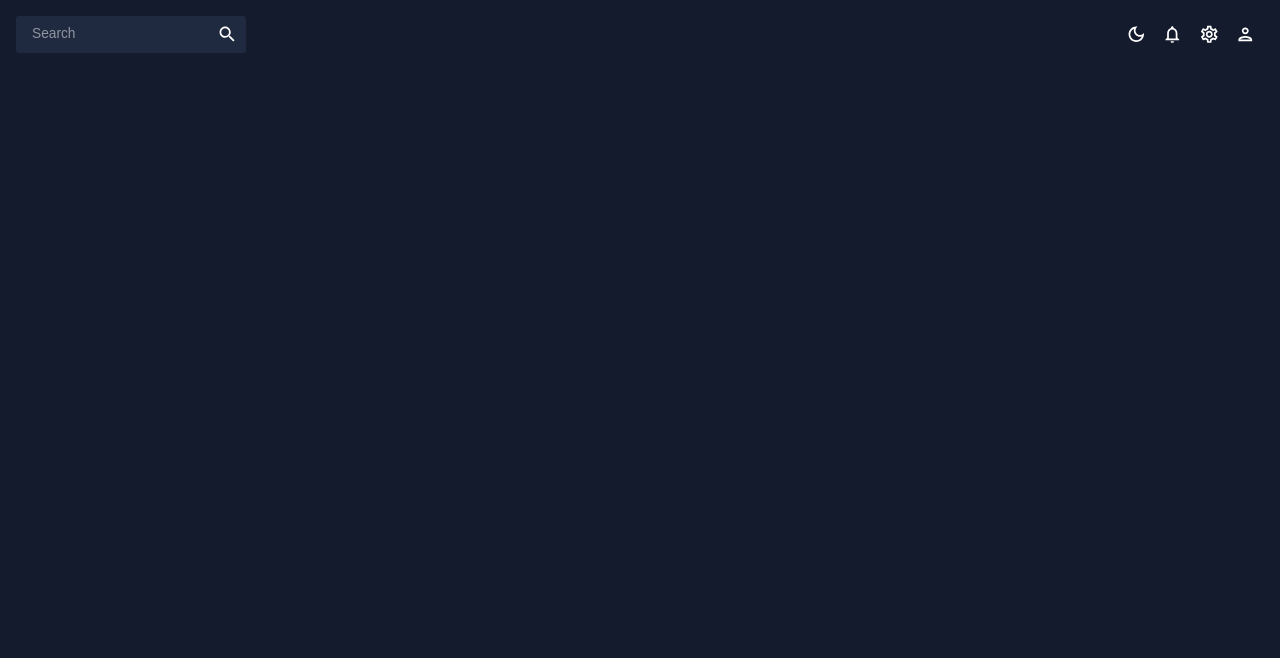
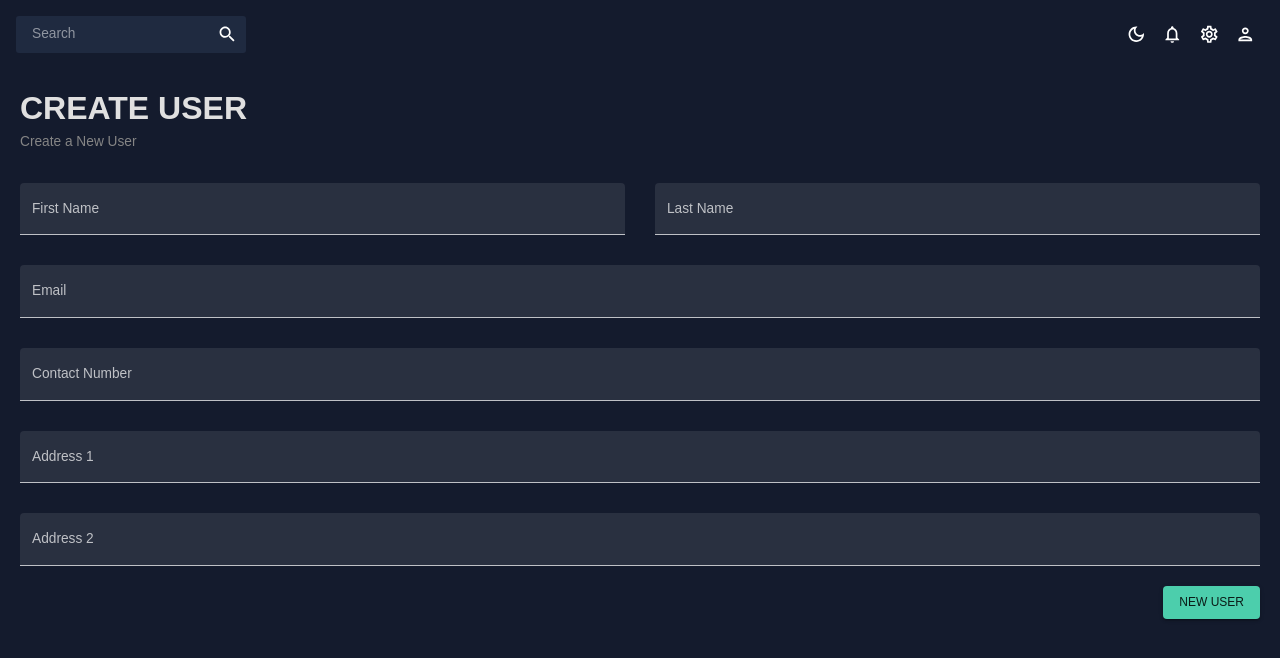
Before and after one commit to danielandersonBC96/project-full--stack-, a React (Create React App) app: page /Form in a window 1280 px wide. Before the commit this address had no page. Shown: the top 658 px of the page. Built offline with nearby package versions, Linux system fonts and the light colour scheme.

Commit message:
atualização do formulario 2

```diff
--- a/src/App.js
+++ b/src/App.js
@@ -6,6 +6,7 @@
 import Team from "./Scenes/Team";
 import Contact from "./Scenes/Contact";
 import Invoices from "./Scenes/Invoices";
+import Form from "./Scenes/Form";
 
 function App () {
   const [ theme, colorMode] = useMode();
@@ -24,6 +25,7 @@
                          <Route path="/Team" element={<Team/>} />
                          <Route path="/Contact" element={<Contact/>}/>
                          <Route path="/Invoices" element={<Invoices/>}/>
+                         <Route path="/Form" element={<Form/>}/>
                      </Routes>
             </main>
 
--- a/src/Scenes/Form/index.jsx
+++ b/src/Scenes/Form/index.jsx
@@ -5,58 +5,151 @@
 import Header from '../../Components/Header'
 
 
-const initialValues = {
-     firstName :'  ',
-     lastName:'  ',
-     email:'  ',
-     constact:'  ',
-     address1:'  ',
-     address2:'  '
+const Form = () => {
+    const isNonMobile = useMediaQuery("(min-width:600px)");
 
-}
+    const handleFormSubmit = (values) => {
+      console.log(values);
+    };
 
-const phoneRegExp =
+    return (
+      <Box m="20px">
+        <Header title="CREATE USER" subtitle="Create a New User " />
+
+        <Formik
+          onSubmit={handleFormSubmit}
+          initialValues={initialValues}
+          validationSchema={checkoutSchema}
+        >
+          {({
+            values,
+            errors,
+            touched,
+            handleBlur,
+            handleChange,
+            handleSubmit,
+          }) => (
+            <form onSubmit={handleSubmit}>
+              <Box
+                display="grid"
+                gap="30px"
+                gridTemplateColumns="repeat(4, minmax(0, 1fr))"
+                sx={{
+                  "& > div": { gridColumn: isNonMobile ? undefined : "span 4" },
+                }}
+              >
+                <TextField
+                  fullWidth
+                  variant="filled"
+                  type="text"
+                  label="First Name"
+                  onBlur={handleBlur}
+                  onChange={handleChange}
+                  value={values.firstName}
+                  name="firstName"
+                  error={!!touched.firstName && !!errors.firstName}
+                  helperText={touched.firstName && errors.firstName}
+                  sx={{ gridColumn: "span 2" }}
+                />
+                <TextField
+                  fullWidth
+                  variant="filled"
+                  type="text"
+                  label="Last Name"
+                  onBlur={handleBlur}
+                  onChange={handleChange}
+                  value={values.lastName}
+                  name="lastName"
+                  error={!!touched.lastName && !!errors.lastName}
+                  helperText={touched.lastName && errors.lastName}
+                  sx={{ gridColumn: "span 2" }}
+                />
+                <TextField
+                  fullWidth
+                  variant="filled"
+                  type="text"
+                  label="Email"
+                  onBlur={handleBlur}
+                  onChange={handleChange}
+                  value={values.email}
+                  name="email"
+                  error={!!touched.email && !!errors.email}
+                  helperText={touched.email && errors.email}
+                  sx={{ gridColumn: "span 4" }}
+                />
+                <TextField
+                  fullWidth
+                  variant="filled"
+                  type="text"
+                  label="Contact Number"
+                  onBlur={handleBlur}
+                  onChange={handleChange}
+                  value={values.contact}
+                  name="contact"
+                  error={!!touched.contact && !!errors.contact}
+                  helperText={touched.contact && errors.contact}
+                  sx={{ gridColumn: "span 4" }}
+                />
+                <TextField
+                  fullWidth
+                  variant="filled"
+                  type="text"
+                  label="Address 1"
+                  onBlur={handleBlur}
+                  onChange={handleChange}
+                  value={values.address1}
+                  name="address1"
+                  error={!!touched.address1 && !!errors.address1}
+                  helperText={touched.address1 && errors.address1}
+                  sx={{ gridColumn: "span 4" }}
+                />
+                <TextField
+                  fullWidth
+                  variant="filled"
+                  type="text"
+                  label="Address 2"
+                  onBlur={handleBlur}
+                  onChange={handleChange}
+                  value={values.address2}
+                  name="address2"
+                  error={!!touched.address2 && !!errors.address2}
+                  helperText={touched.address2 && errors.address2}
+                  sx={{ gridColumn: "span 4" }}
+                />
+              </Box>
+              <Box display="flex" justifyContent="end" mt="20px">
+                <Button type="submit" color="secondary" variant="contained">
+                   New User
+                </Button>
+              </Box>
+            </form>
+          )}
+        </Formik>
+      </Box>
+    );
+  };
+
+  const phoneRegExp =
     /^((\+[1-9]{1,4}[ -]?)|(\([0-9]{2,3}\)[ -]?)|([0-9]{2,4})[ -]?)*?[0-9]{3,4}[ -]?[0-9]{3,4}$/;
 
+  const checkoutSchema = yup.object().shape({
+    firstName: yup.string().required("required"),
+    lastName: yup.string().required("required"),
+    email: yup.string().email("invalid email").required("required"),
+    contact: yup
+      .string()
+      .matches(phoneRegExp, "Phone number is not valid")
+      .required("required"),
+    address1: yup.string().required("required"),
+    address2: yup.string().required("required"),
+  });
+  const initialValues = {
+    firstName: "",
+    lastName: "",
+    email: "",
+    contact: "",
+    address1: "",
+    address2: "",
+  };
 
-
-const userSchema = yup.object().shape({
-    firstName: yup.string().required('required'),
-    lastName:yup.string().required("required"),
-    email:yup.string().required('required'),
-    constact:yup.string().required('required'),
-    address1:yup.string().required('required'),
-    address2:yup.string().required ('required')
-
-})
-
-const Form = () => {
-
-    const isNomMobile = useMediaQuery('min-width:600px ')
-
-    const HandleFormSubmit = ( values) => {
-
-        console.log( values )
-    }
-
-    return(
-        <div>
-            <Box m='20px '>
-                <Header title='New User'  subtitle='Create Neu User '  />
-                <Formik
-                onSubmit={HandleFormSubmit}
-                initialValues={ initialValues}
-                validateSchema={ userSchema}
-
-                >
-
-
-                </Formik>
-
-            </Box>
-
-        </div>
-    )
-}
-
-export default Form
+  export default Form;
```
